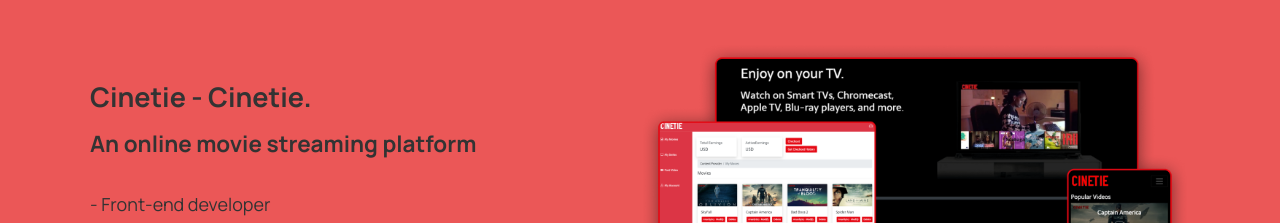
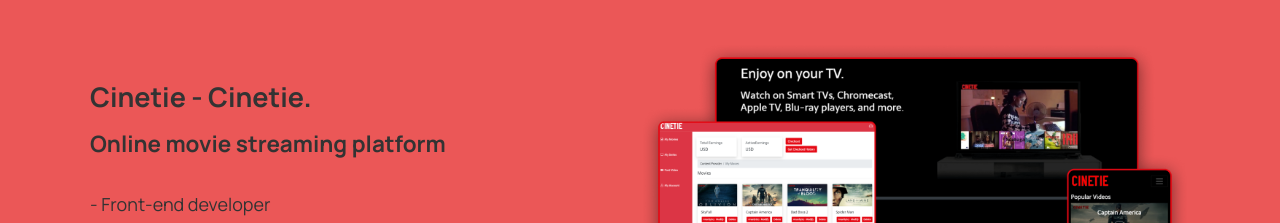
Before and after one commit to serge-mugisha/portfolio, a Next.js app: page / in a window 1280 px wide. Shown: the part 2660-2883 px from the top of the page. Built offline with nearby package versions, Linux system fonts and the light colour scheme; a web font is replaced by a local one.

Commit message:
fix typos

```diff
--- a/src/pages/index.tsx
+++ b/src/pages/index.tsx
@@ -118,7 +118,7 @@
               reverse={false}
               img="/static/cinetie.png"
               title="Cinetie - Cinetie."
-              subtitle="An online movie streaming platform"
+              subtitle="Online movie streaming platform"
               description={["Front-end developer", "User interface designer"]}
               skills={["React.js", "Redux", "Bootstrap", "Figma"]}
               href="https://cinetie.com/"
```
